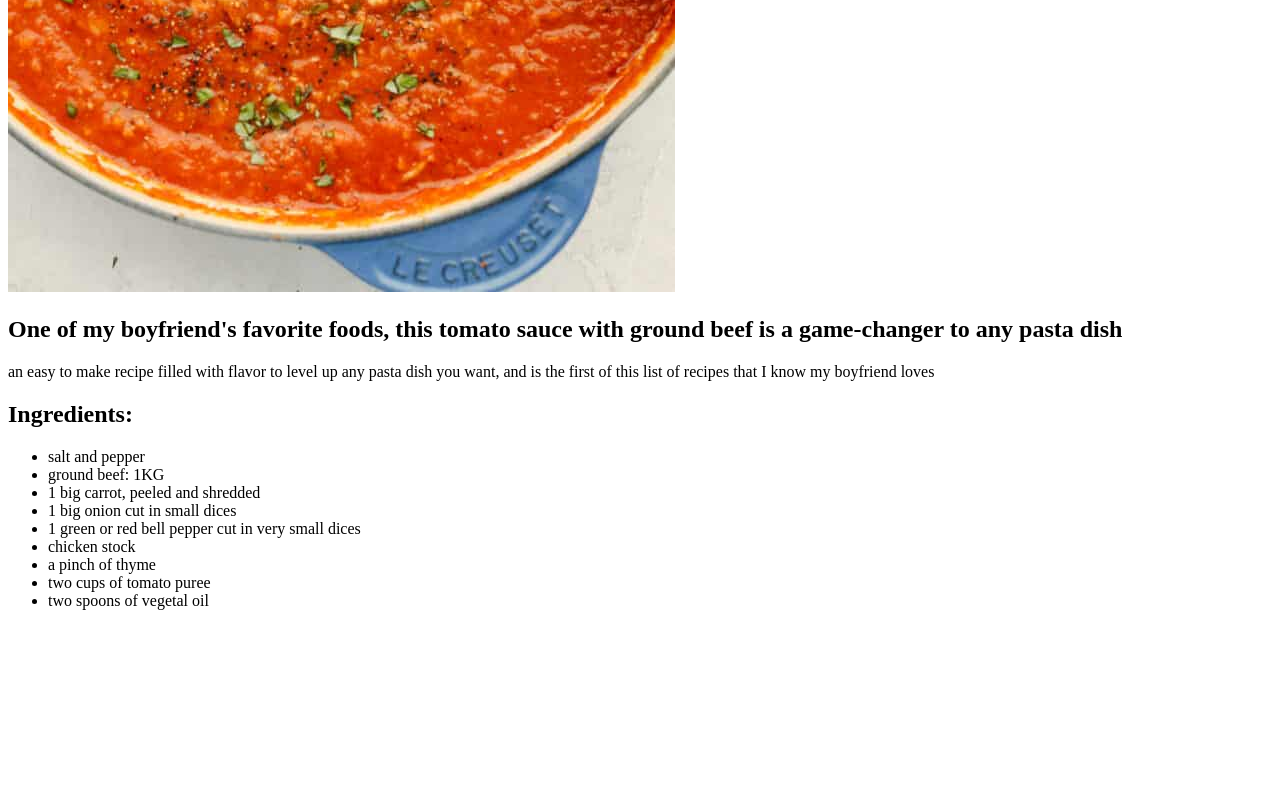
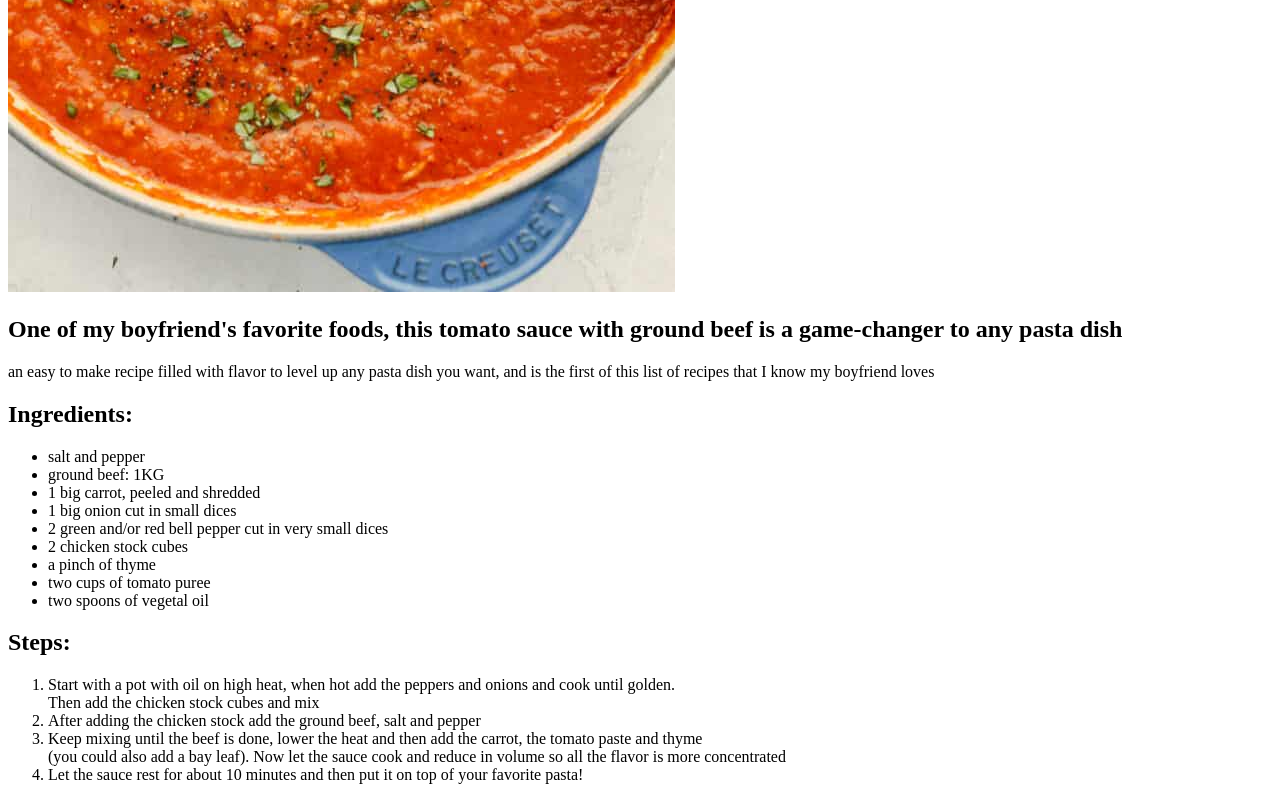
Before and after one commit to Mauro-Mag/odin-recipes, a plain HTML site: page recipes/bolognese-sauce.html in a window 1280 px wide. Shown: the part 788-1588 px from the top of the page. Before the commit the page ends 1414 px from the top, so only its background shows below. Drawn offline with Linux system fonts and the light colour scheme.

Commit message:
add steps for bolognese-sauce.html

```diff
--- a/recipes/bolognese-sauce.html
+++ b/recipes/bolognese-sauce.html
@@ -15,11 +15,20 @@
             <li>ground beef: 1KG</li>
             <li>1 big carrot, peeled and shredded</li>
             <li>1 big onion cut in small dices</li>
-            <li>1 green or red bell pepper cut in very small dices</li>
-            <li>chicken stock</li>
+            <li>2 green and/or red bell pepper cut in very small dices</li>
+            <li>2 chicken stock cubes</li>
             <li>a pinch of thyme</li>
             <li>two cups of tomato puree</li>
             <li>two spoons of vegetal oil</li>
         </ul>
+        <h2>Steps:</h2>
+        <ol>
+            <li>Start with a pot with oil on high heat, when hot add the peppers and onions and cook until golden. <br>
+                Then add the chicken stock cubes and mix</li>
+            <li>After adding the chicken stock add the ground beef, salt and pepper</li>
+            <li>Keep mixing until the beef is done, lower the heat and then add the carrot, the tomato paste and thyme<br>
+                (you could also add a bay leaf). Now let the sauce cook and reduce in volume so all the flavor is more concentrated</li>
+            <li>Let the sauce rest for about 10 minutes and then put it on top of your favorite pasta!</li>
+        </ol>
     </body>
 </html>
```
